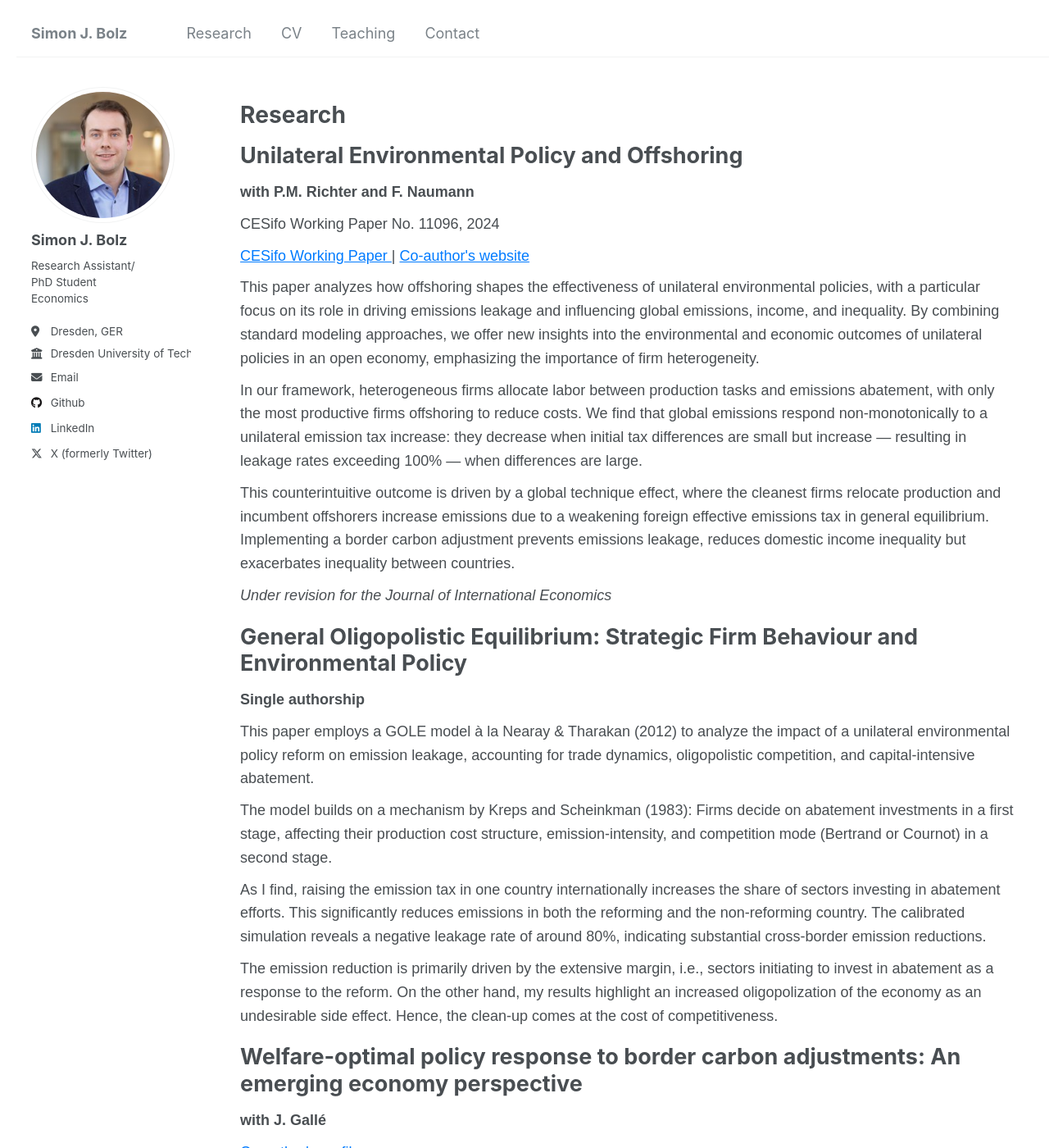
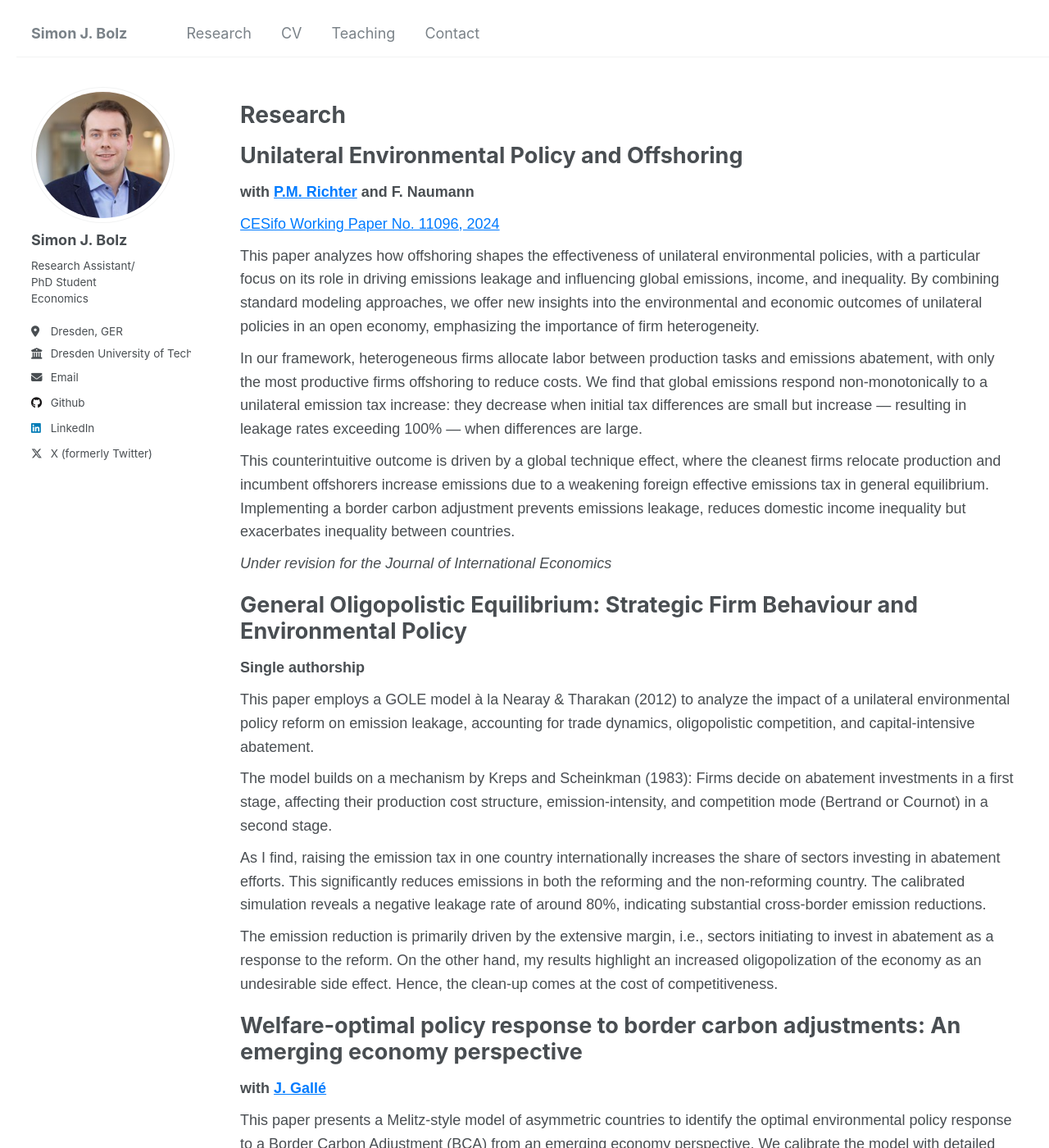
Before and after one commit to sjbolz/sjbolz.github.io, a Jekyll site: the page built from _pages/portfolio.html, in a window 1280 px wide and 1400 px high. Shown: the whole window at 82% size. Built offline with Jekyll 4.4.1, drawn with Linux system fonts in a browser that asks for light colours; some of the changed text lies outside the part shown.

Commit message:
Update portfolio.html

```diff
--- a/_pages/portfolio.html
+++ b/_pages/portfolio.html
@@ -35,14 +35,15 @@ author_profile: true
 </head>
 <body>
     <h2>Unilateral Environmental Policy and Offshoring</h2>
-    <p><strong>with P.M. Richter and F. Naumann</strong></p>
-    <p>CESifo Working Paper No. 11096, 2024</p>
+    <p>
+        <strong>with
+        <a href="https://phmrichter.github.io/">P.M. Richter</a>
+        and F. Naumann</strong>
+    </p>
     <p>
         <a href="https://www.cesifo.org/en/publications/2024/working-paper/unilateral-environmental-policy-and-offshoring">
-            CESifo Working Paper
+            CESifo Working Paper No. 11096, 2024
         </a>
-        |
-        <a href="https://phmrichter.github.io/">Co-author's website</a>
     </p>
     <p>
         This paper analyzes how offshoring shapes the effectiveness of unilateral environmental policies, with a particular focus on its role in driving emissions leakage and influencing global emissions, income, and inequality. By combining standard modeling approaches, we offer new insights into the environmental and economic outcomes of unilateral policies in an open economy, emphasizing the importance of firm heterogeneity.
@@ -71,8 +72,11 @@ author_profile: true
     </p>
 
     <h2>Welfare-optimal policy response to border carbon adjustments: An emerging economy perspective</h2>
-    <p><strong>with J. Gallé</strong></p>
-    <p><a href="https://www.mcc-berlin.net/ueber-uns/team/galle-johannes.html">Co-author's profile</a></p>
+    <p>
+        <strong>with
+        <a href="https://www.mcc-berlin.net/ueber-uns/team/galle-johannes.html">J. Gallé</a>
+        </strong>
+    </p>
     <p>
         This paper presents a Melitz-style model of asymmetric countries to identify the optimal environmental policy response to a Border Carbon Adjustment (BCA) from an emerging economy perspective. We calibrate the model with detailed Indian firm data on emissions, productivity, and exports.
     </p>
@@ -84,8 +88,11 @@ author_profile: true
     </p>
 
     <h2>Exporting, Importing and Firm-Level Emission Intensity: The Case of India</h2>
-    <p><strong>with S. Kar</strong></p>
-    <p><a href="https://www.cssscal.org/faculty_saibal_kar.php">Co-author's profile</a></p>
+    <p>
+        <strong>with
+        <a href="https://www.cssscal.org/faculty_saibal_kar.php">S. Kar</a>
+        </strong>
+    </p>
     <p>
         Using firm-level data from India on energy inputs and financial performance from 1993 to 2013, we analyze the role of importing foreign intermediates on CO2 intensities of around 4,000 Indian companies in seven manufacturing sectors.
     </p>
```
